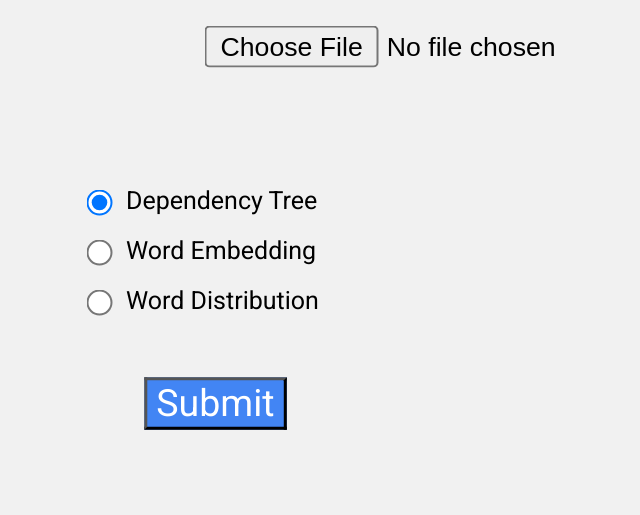
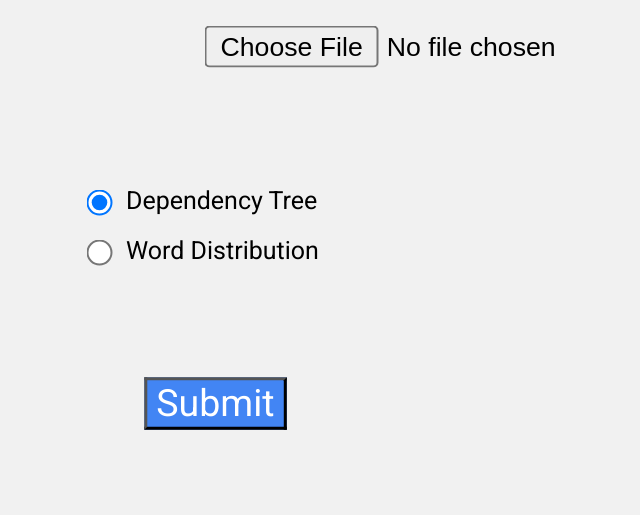
Before and after one commit to pg1819/deploy-detect-mt-documents, a Flask app: page / in a window 1280 px wide. Shown: the part 363-878 px from the top of the page, without its empty margins (324-964 px from the left). Run offline with Flask 2, Linux system fonts and the light colour scheme.

Commit message:
removed option for word embedding method

```diff
--- a/templates/main.html
+++ b/templates/main.html
@@ -64,7 +64,7 @@
         {#border: solid green;#}
         }
 
-        .option2 {
+        .option3 {
             position: absolute;
             top: 100px;
             left: 40px;
@@ -74,14 +74,14 @@
         }
 
 
-        .option3 {
-            position: absolute;
-            top: 150px;
-            left: 40px;
-            font-family: 'Roboto', sans-serif;
-            font-size: 25px;
-        {#border: solid green;#}
-        }
+<!--        .option2 {-->
+<!--            position: absolute;-->
+<!--            top: 150px;-->
+<!--            left: 40px;-->
+<!--            font-family: 'Roboto', sans-serif;-->
+<!--            font-size: 25px;-->
+<!--        {#border: solid green;#}-->
+<!--        }-->
 
 
         .submit-button {
@@ -168,11 +168,11 @@
                 <input type="radio" name="method" value="dependency_tree" checked>Dependency Tree
             </label>
         </div>
-        <div class="option2">
-            <label>
-                <input type="radio" name="method" value="word_embedding">Word Embedding
-            </label>
-        </div>
+<!--        <div class="option2">-->
+<!--            <label>-->
+<!--                <input type="radio" name="method" value="word_embedding">Word Embedding-->
+<!--            </label>-->
+<!--        </div>-->
         <div class="option3">
             <label>
                 <input type="radio" name="method" value="word_distribution">Word Distribution
```
